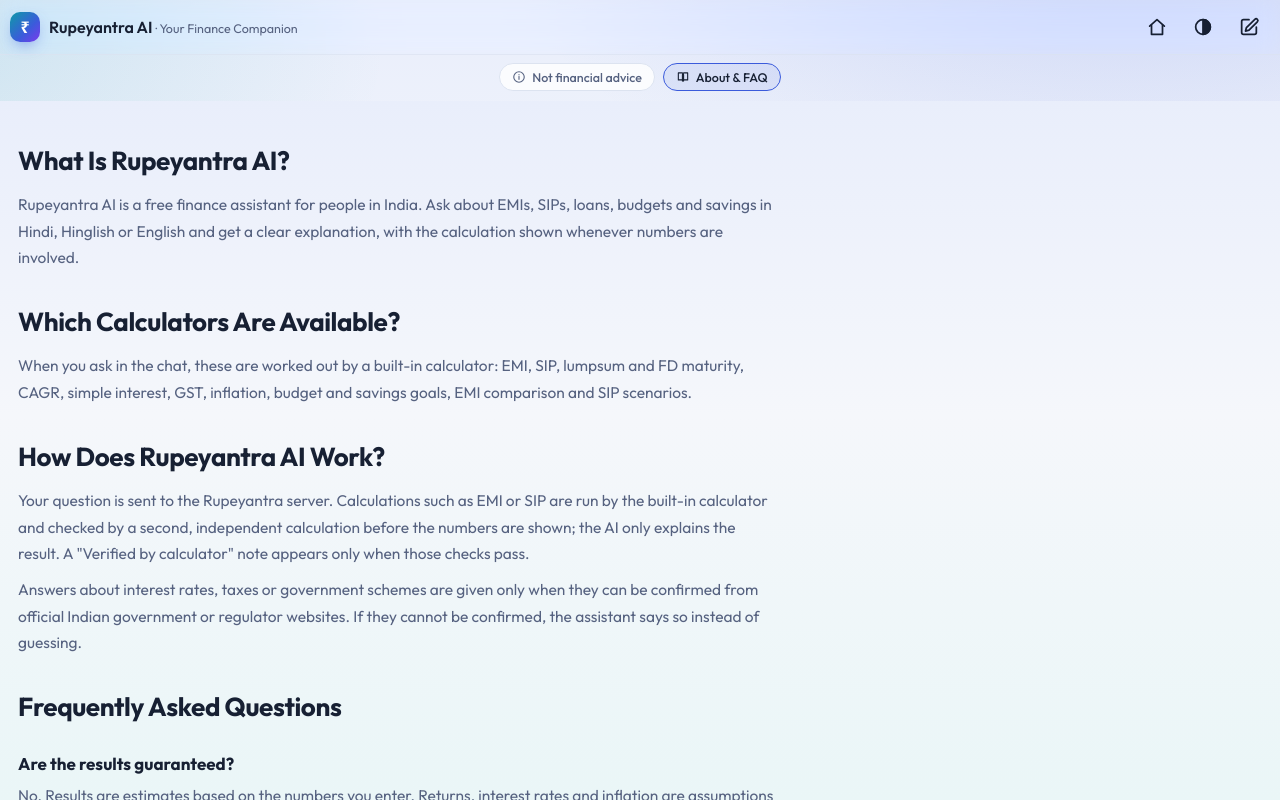
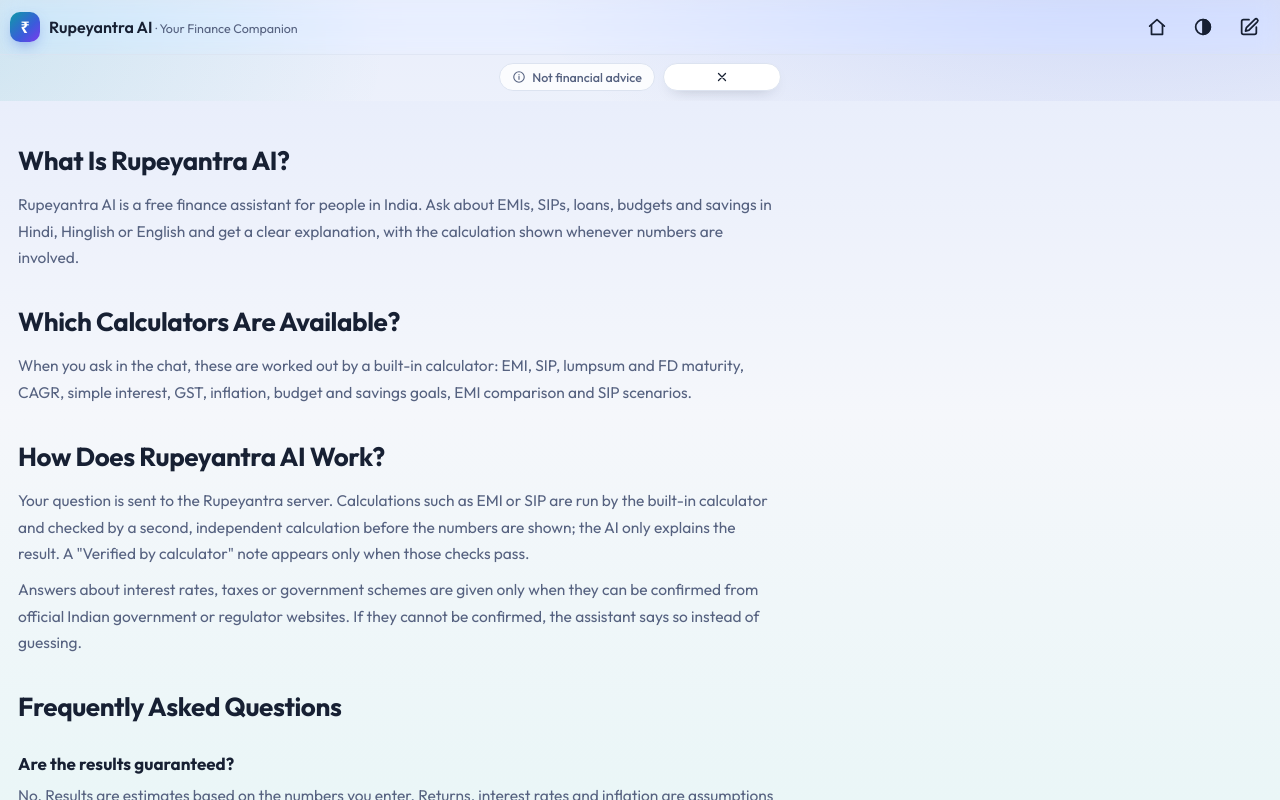
Before and after one commit to sarthatt89-star/rupyantra, a website: page ai.html in a window 1280 px wide. Both pictures are taken after a click on the button "About & FAQ". Drawn offline with Linux system fonts and the light colour scheme.

Commit message:
Update ai.html

```diff
--- a/ai.html
+++ b/ai.html
@@ -242,7 +242,16 @@ h1{background:linear-gradient(120deg,var(--text) 30%,var(--acc) 70%,var(--acc2))
 /* ===== Upar ki patti (menu ke neeche): Disclaimer aur About & FAQ ===== */
 .strip{display:flex;justify-content:center;flex-wrap:wrap;gap:8px;padding:8px 12px 4px}
 .strip .discbtn{display:inline-flex;align-items:center;gap:6px;text-decoration:none;border:1px solid var(--line);background:color-mix(in srgb,var(--card) 80%,transparent);color:var(--muted);font:500 12.5px "Outfit",system-ui,sans-serif;padding:5px 12px;border-radius:999px;box-shadow:none;opacity:1;cursor:pointer}
-.strip .discbtn:hover,.strip .discbtn[aria-expanded="true"]{border-color:var(--acc);background:var(--tint);color:var(--text)}
+@media(hover:hover){.strip .discbtn:hover{border-color:var(--acc);background:var(--tint);color:var(--text)}}
+.strip .discbtn{transition:transform .18s,background-color .25s,border-color .25s,color .25s,box-shadow .25s}
+.strip .discbtn:active{transform:scale(.94)}
+.strip .discbtn[aria-expanded="true"]{background:var(--card);border-color:var(--line);color:var(--text);box-shadow:0 6px 16px -10px rgba(23,32,51,.4)}
+.ab-in{display:grid;place-items:center}
+.ab-in>span{grid-area:1/1;display:inline-flex;align-items:center;gap:6px;transition:opacity .28s ease,transform .38s cubic-bezier(.2,.8,.3,1)}
+.ab-x{opacity:0;transform:rotate(-90deg) scale(.4)}
+.ab-x svg{width:18px;height:18px;stroke-width:2.2}
+.strip .discbtn[aria-expanded="true"] .ab-label{opacity:0;transform:translateY(-6px) scale(.9)}
+.strip .discbtn[aria-expanded="true"] .ab-x{opacity:1;transform:none}
 .strip .discbtn svg{width:14px;height:14px}
 .discpanel{width:calc(100% - 24px);max-width:756px;margin:0 auto 8px;transform-origin:top center}
 /* About & FAQ: strip ke neeche se animation ke saath khulta/band hota hai */
@@ -252,6 +261,9 @@ h1{background:linear-gradient(120deg,var(--text) 30%,var(--acc) 70%,var(--acc2))
 .strip .discbtn[aria-expanded="true"] svg{transform:rotate(0)}
 .discpanel.closing{animation:pclose .18s ease both}
 @keyframes pclose{to{opacity:0;transform:translateY(-8px) scale(.97)}}
+#newChat{position:relative}
+#newChat.spin::after{content:"";position:absolute;inset:3px;border-radius:13px;border:2px solid var(--acc);pointer-events:none;animation:ring .6s ease-out both}
+@keyframes ring{from{opacity:.8;transform:scale(.55)}to{opacity:0;transform:scale(1.45)}}
 /* New chat animation: purani chat halke se ud jaati hai, naya screen neeche se aata hai */
 #msgs.leaving .msg{animation:chatout .28s ease both}
 #msgs.leaving .msg:nth-child(2n){animation-delay:.04s}
@@ -288,7 +300,7 @@ h1{background:linear-gradient(120deg,var(--text) 30%,var(--acc) 70%,var(--acc2))
     </header>
     <div class="strip">
       <button type="button" id="discBtn" class="discbtn" aria-expanded="false" aria-controls="discPanel"><svg class="i" viewBox="0 0 24 24" aria-hidden="true"><circle cx="12" cy="12" r="9"/><path d="M12 11v5M12 8h.01"/></svg>Not financial advice</button>
-      <a class="discbtn" href="#about" role="button" aria-expanded="false" aria-controls="about"><svg class="i" viewBox="0 0 24 24" aria-hidden="true"><path d="M4 5h6a3 3 0 0 1 3 3v11a2 2 0 0 0-2-2H4zM20 5h-6a3 3 0 0 0-3 3v11a2 2 0 0 1 2-2h7z"/></svg>About &amp; FAQ</a>
+      <a class="discbtn" id="aboutBtn" href="#about" role="button" aria-expanded="false" aria-controls="about" aria-label="About and FAQ"><span class="ab-in"><span class="ab-label"><svg class="i" viewBox="0 0 24 24" aria-hidden="true"><path d="M4 5h6a3 3 0 0 1 3 3v11a2 2 0 0 0-2-2H4zM20 5h-6a3 3 0 0 0-3 3v11a2 2 0 0 1 2-2h7z"/></svg>About &amp; FAQ</span><span class="ab-x" aria-hidden="true"><svg class="i" viewBox="0 0 24 24"><path d="M6 6l12 12M18 6L6 18"/></svg></span></span></a>
     </div>
         <div id="discPanel" class="discpanel" role="region" aria-label="Financial disclaimer" hidden>
           <p>Rupeyantra AI provides general financial information and estimates for educational purposes. Results depend on the information and assumptions provided. Investment returns are not guaranteed. Verify important information before making financial decisions.</p>
```
